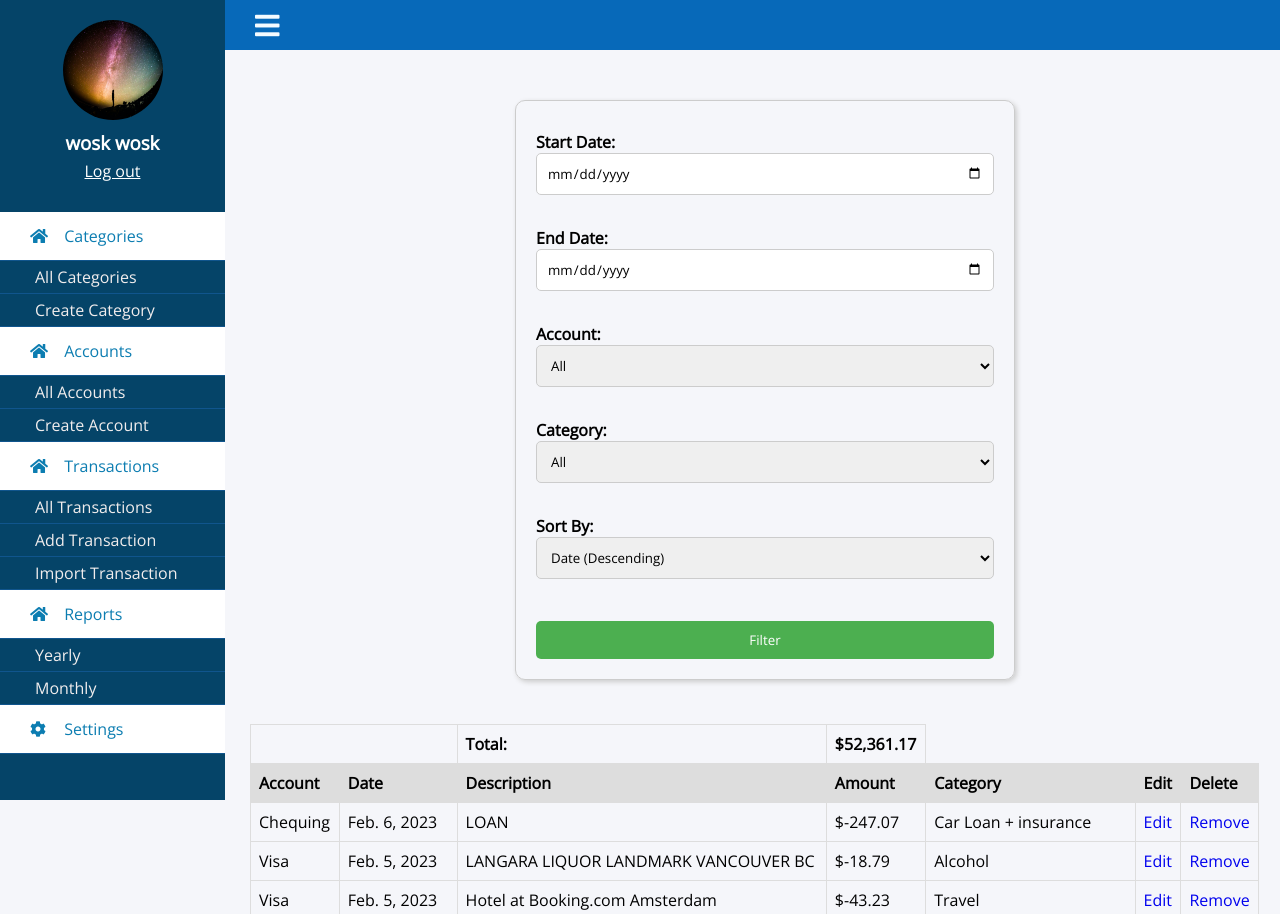
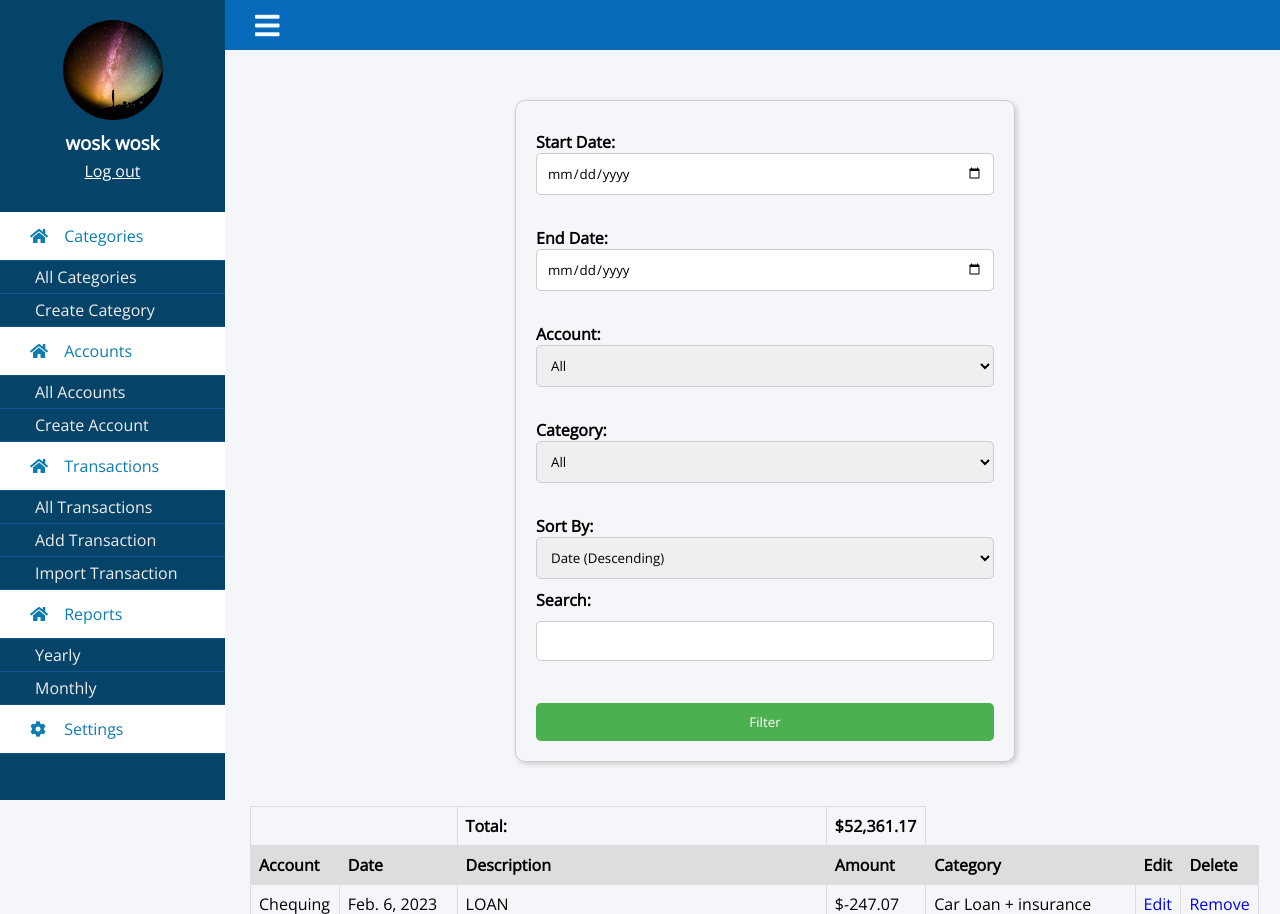
Before and after one commit to woske/financial-app, a Django app: page /transactions/ in a window 1280 px wide. Shown: the top 914 px of the page. Run offline with Django 4.2, Linux system fonts and the light colour scheme; a user stored in the database is signed in; data comes from the database, SQL or seed files in the repository; both versions use the stored data as it was after the commit; some libraries are stand-ins or nearby versions.

Commit message:
fix transaction/accounts bug

```diff
--- a/budget/templates/finances/transactions.html
+++ b/budget/templates/finances/transactions.html
@@ -32,10 +32,13 @@
         <option value="-amount" {% if sort == '-amount' %}selected{% endif %}>Amount (Descending)</option>
         <option value="amount" {% if sort == 'amount' %}selected{% endif %}>Amount (Ascending)</option>
     </select>
+    <label for="search">Search:</label>
+    <input type="text" name="search" id="search" value="{{ request.GET.search }}">
     <br><br>
     <input type="submit" value="Filter">
     <input type="hidden" name="page" value="{{ request.GET.page }}">
 </form>
+
 <br><br>
 <table>
     <tr>
--- a/budget/views.py
+++ b/budget/views.py
@@ -123,7 +123,7 @@ def add_transaction(request):
         form = TransactionForm(request.POST)
         form.fields['date'].widget = forms.DateInput(attrs={'type': 'date'})
         account_name = request.POST['account']
-        account = Account.objects.filter(name=account_name).first()
+        account = Account.objects.filter(name=account_name, user=request.user).first()
         if form.is_valid():
             transaction = form.save(commit=False)
             transaction.user = request.user
@@ -135,7 +135,7 @@ def add_transaction(request):
             description = request.POST['description']
             amount = request.POST['amount']
             user = request.user
-            category = Category.objects.get(pk=request.POST['category'])
+            category = Category.objects.get(pk=request.POST['category'], user=request.user)
             transaction = Transaction.objects.create(
                 date=date,
                 description=description,
@@ -150,6 +150,7 @@ def add_transaction(request):
     return render(request, 'finances/add_transaction.html', {'form': form, 'categories': categories, 'accounts': accounts})
 
 
+
 #View Transactions#
 @login_required
 def view_transactions(request):
@@ -158,6 +159,7 @@ def view_transactions(request):
     end_date = request.GET.get('end_date', None)
     account_id = request.GET.get('account', None)
     category_id = request.GET.get('category', None)
+    search_query = request.GET.get('search', None)
     accounts = Account.objects.filter(user=request.user)
     categories = Category.objects.filter(user=request.user)
     sort = request.GET.get('sort', None)
@@ -168,6 +170,8 @@ def view_transactions(request):
         transactions = transactions.filter(account__id=account_id)
     if category_id:
         transactions = transactions.filter(category__id=category_id)
+    if search_query:
+        transactions = transactions.filter(description__icontains=search_query)
 
     if sort:
         transactions = transactions.order_by(sort)
```
Also changed, not shown: db.sqlite3.
